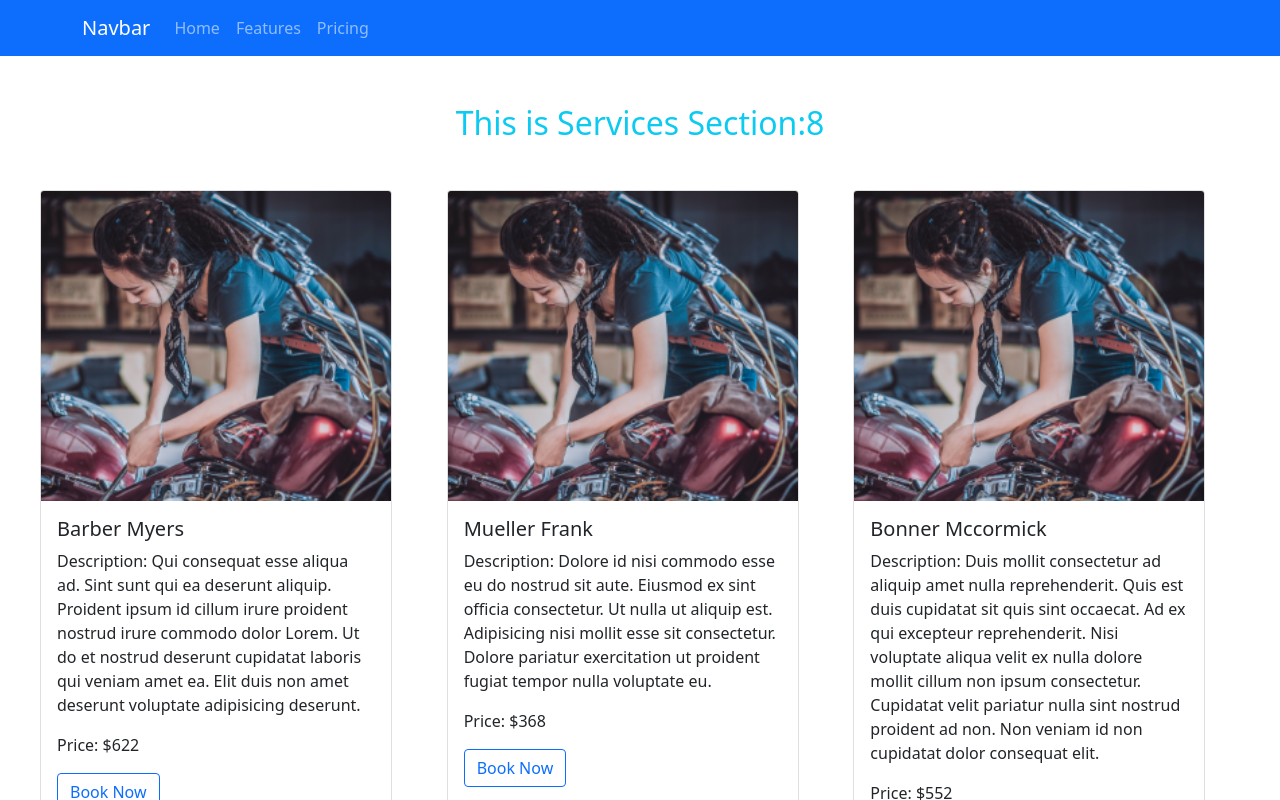
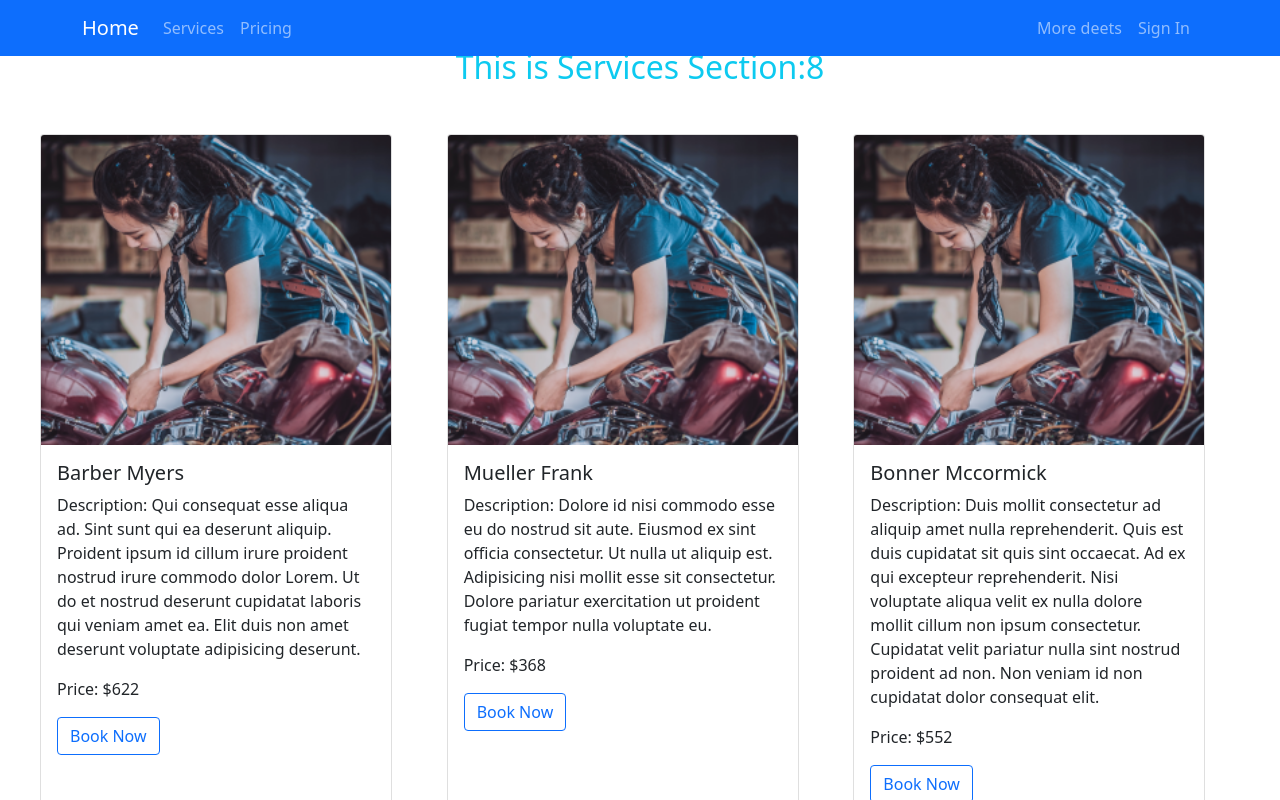
Before and after one commit to Shahadat91/wildlife-photographer, a React (Create React App) app: page /services in a window 1280 px wide. Shown: the top 800 px of the page. Built offline with nearby package versions, Linux system fonts and the light colour scheme.

Commit message:
Header component add and style

```diff
--- a/src/components/Header/Header.js
+++ b/src/components/Header/Header.js
@@ -1,21 +1,27 @@
 import React from "react";
 import { Container, Nav, Navbar } from "react-bootstrap";
+import { Link } from "react-router-dom";
 
 const Header = () => {
   return (
-    <>
-
-  <Navbar bg="primary" variant="dark">
+    <Navbar collapseOnSelect expand="lg" bg="primary" variant="dark" fixed="top">
       <Container>
-    <Navbar.Brand href="#home">Navbar</Navbar.Brand>
+        <Navbar.Brand as={Link} to="/">Home</Navbar.Brand>
+        <Navbar.Toggle aria-controls="responsive-navbar-nav" />
+        <Navbar.Collapse id="responsive-navbar-nav">
           <Nav className="me-auto">
-      <Nav.Link href="#home">Home</Nav.Link>
-      <Nav.Link href="#features">Features</Nav.Link>
+            <Nav.Link href="home#services">Services</Nav.Link>
             <Nav.Link href="#pricing">Pricing</Nav.Link>
           </Nav>
+          <Nav>
+            <Nav.Link href="#deets">More deets</Nav.Link>
+            <Nav.Link as={Link} to="/signin">
+              Sign In
+            </Nav.Link>
+          </Nav>
+        </Navbar.Collapse>
       </Container>
     </Navbar>
-</>
   );
 };
 
--- a/src/components/NotFound/NotFound.js
+++ b/src/components/NotFound/NotFound.js
@@ -2,7 +2,7 @@ import React from 'react';
 
 const NotFound = () => {
     return (
-        <div>
+        <div style={{marginTop: "100px"}}>
             <h2>The page you are looking for not found at this moment.</h2>
             <p>404</p>
         </div>
--- a/src/components/Services/Services.js
+++ b/src/components/Services/Services.js
@@ -11,7 +11,7 @@ const Services = () => {
         .then(data => setServices(data));
     },[])
     return (
-        <div>
+        <div id='services'>
             <h2 className='text-info text-center m-5'>This is Services Section:{services.length}</h2>
 
             <div className="services-container">
--- a/src/components/Sign In/SignIn.js
+++ b/src/components/Sign In/SignIn.js
@@ -2,7 +2,7 @@ import React from 'react';
 
 const SignIn = () => {
     return (
-        <div>
+        <div style={{marginTop: '100px'}}>
             <h2>This is Sign In</h2>
         </div>
     );
```
Lines whose indentation alone changed are shown as unchanged.
